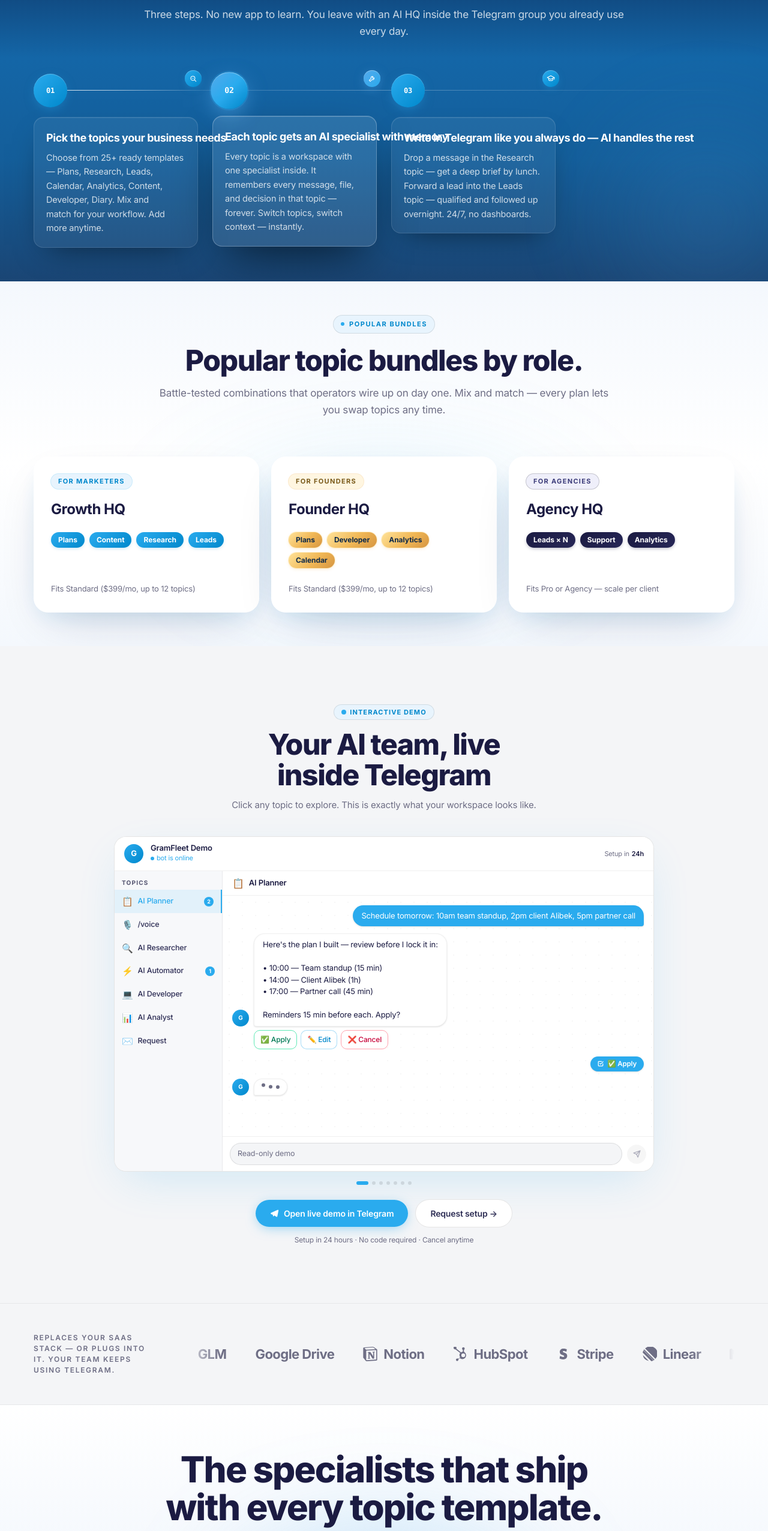
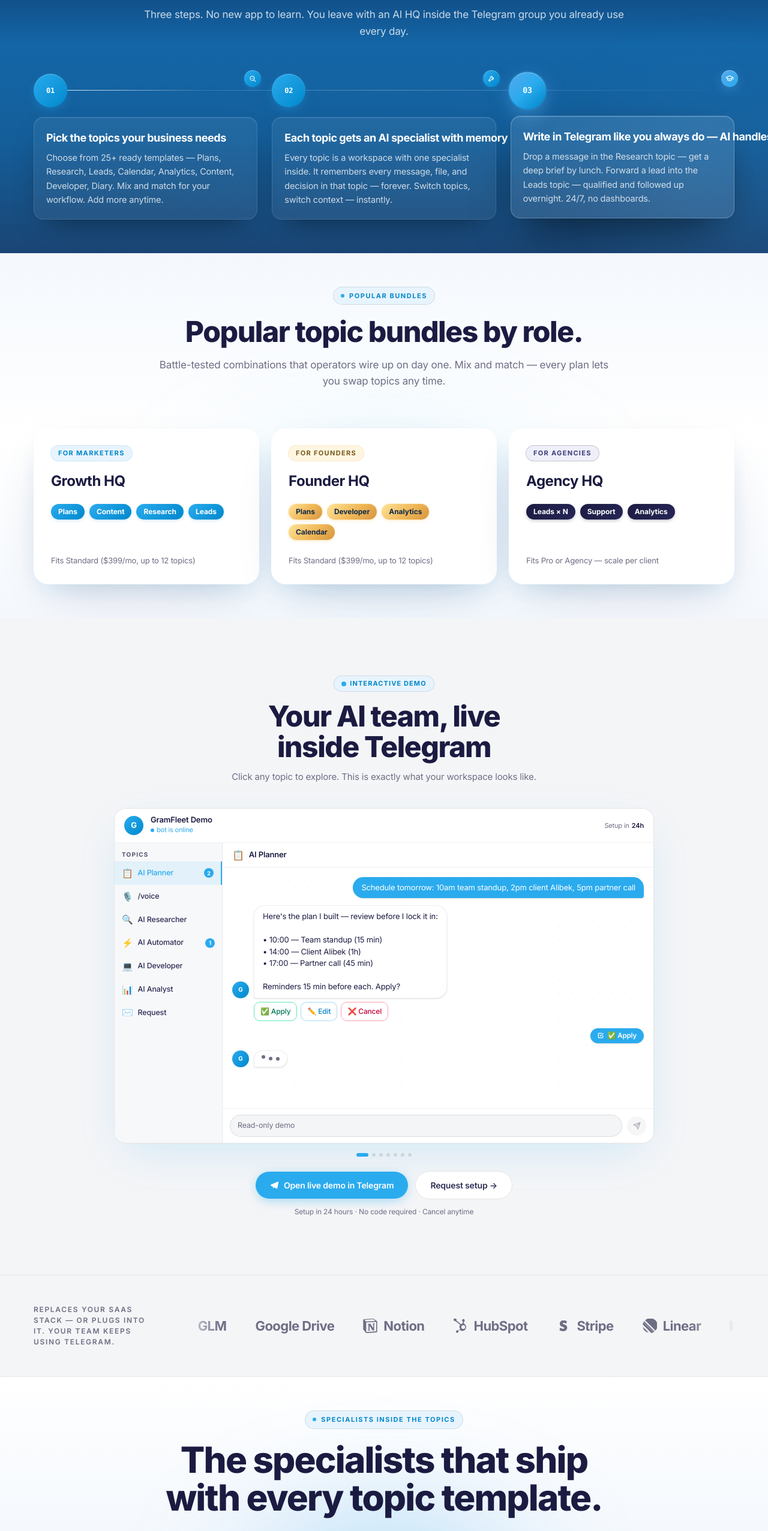
Before and after one commit to undergnarly/Aigram, a Next.js app: page / in a window 1280 px wide. Shown: the part 2469-5021 px from the top of the page at 60% size. Built offline with nearby package versions, Linux system fonts and the light colour scheme.

Commit message:
fix(ui): process grid 3-col + remove dead code; products eyebrow added

```diff
--- a/src/components/landing/sections/Process.tsx
+++ b/src/components/landing/sections/Process.tsx
@@ -47,13 +47,9 @@
 }
 
 const STEP_ICONS = [IconDiscovery, IconBuild, IconTrain, IconSupport];
-const STEP_META_RU = ["30 минут", "Два дня", "Живые сессии", "7–90 дней"];
-const STEP_META_EN = ["30 min", "Two days", "Live sessions", "7–90 days"];
 
 export default function Process() {
   const c = useContent();
-  const isRu = c.process.eyebrow.toLowerCase().startsWith("проц");
-  const meta = isRu ? STEP_META_RU : STEP_META_EN;
 
   const cardRefs = useRef<Array<HTMLDivElement | null>>([]);
   const [activeIndex, setActiveIndex] = useState(0);
@@ -138,7 +134,7 @@
             className="absolute left-0 top-[27px] hidden h-px w-[24%] bg-gradient-to-r from-white via-white/60 to-transparent lg:block"
           />
 
-          <div className="grid gap-5 lg:grid-cols-4 lg:gap-6">
+          <div className={`grid gap-5 lg:gap-6 ${c.process.steps.length === 4 ? "lg:grid-cols-4" : "lg:grid-cols-3"}`}>
             {c.process.steps.map((s, i) => {
               const Icon = STEP_ICONS[i] ?? IconDiscovery;
               const isActive = i === activeIndex;
--- a/src/components/landing/sections/Products.tsx
+++ b/src/components/landing/sections/Products.tsx
@@ -4,6 +4,7 @@
 import Image from "next/image";
 import {
   Container,
+  Eyebrow,
   Section,
   Arrow,
   useContent,
@@ -50,6 +51,9 @@
       />
       <Container>
         <div className="mx-auto max-w-[760px] text-center">
+          <BlurFade>
+            <Eyebrow>{c.productsSection.eyebrow}</Eyebrow>
+          </BlurFade>
           <BlurFade delay={0.08}>
             <h2 className="mt-5 text-balance text-[clamp(32px,5.5vw,60px)] font-extrabold leading-[1.05] tracking-[-0.03em] text-[var(--ink)]">
               {c.productsSection.h2}
```
